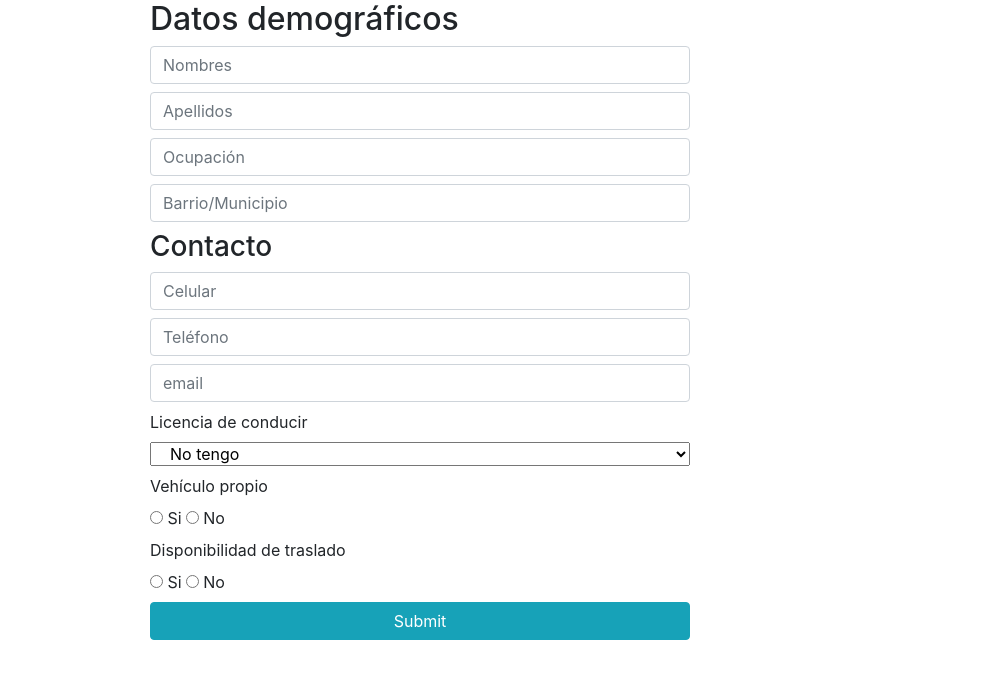
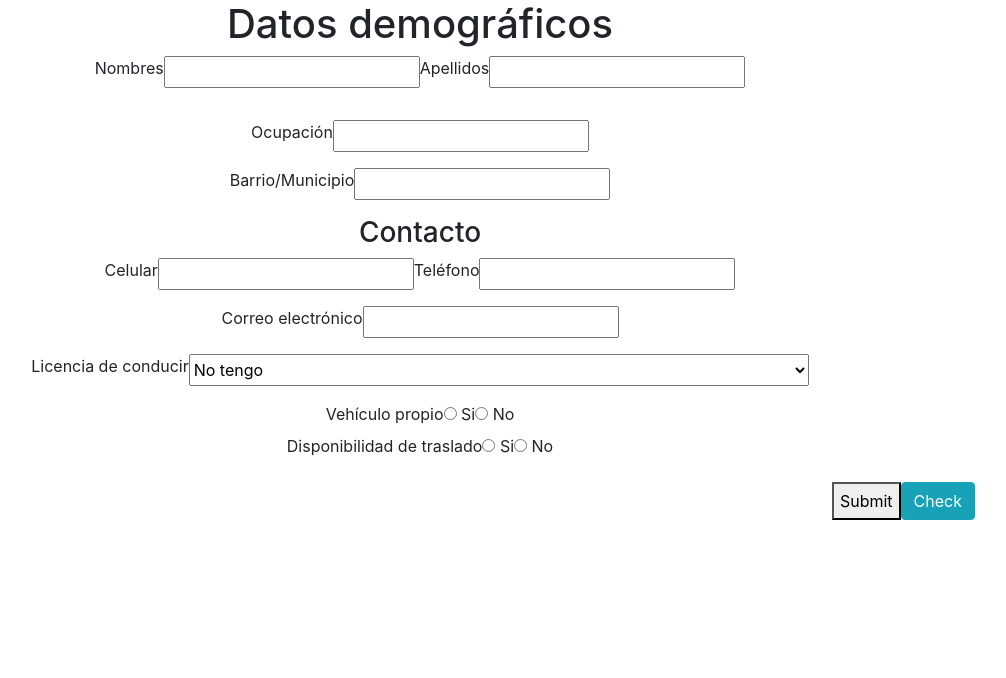
Before and after one commit to rajcespedes/cv, a React (Create React App) app: page / in a window 1280 px wide. Shown: the top 678 px of the page, without its empty margins (220-1226 px from the left). Built offline with nearby package versions, Linux system fonts and the light colour scheme.

Commit message:
Testing new Demografico component

```diff
--- a/src/App.js
+++ b/src/App.js
@@ -17,8 +17,8 @@ var browserHistory = [];
 function App() {
   return (
     <Router history={browserHistory}>
-      {/* <Route path='/' exact component={Demograficos} /> */}
-      <Route path='/' exact component={NewDemo} />
+      <Route path='/' exact component={Demograficos} />
+      {/* <Route path='/' exact component={NewDemo} /> */}
       <Route path='/experiencia' component={Experiencia} />
       <Route path='/educacion' component={Educacion} />
       <Route path='/competencias' component={Competencias}/>
--- a/src/demograficos.js
+++ b/src/demograficos.js
@@ -22,7 +22,7 @@ export default class Demograficos extends Component  {
         this.onChangeLicencia = this.onChangeLicencia.bind(this);
         this.onChangeVehiculo = this.onChangeVehiculo.bind(this);
         this.onChangeTraslado = this.onChangeTraslado.bind(this);
-        this.onClickButton = this.onClickButton(this);
+        // this.onClickButton = this.onClickButton(this);
         this.onSubmit = this.onSubmit.bind(this);
 
         this.state = {
@@ -158,10 +158,10 @@ export default class Demograficos extends Component  {
 
     }
 
-    onClickButton() {
-        var counter = this.state.count + 1;
-        this.setState({ count: counter});
-    }
+    // onClickButton() {
+    //     var counter = this.state.count + 1;
+    //     this.setState({ count: counter});
+    // }
 
     render(){
     return(
@@ -170,7 +170,6 @@ export default class Demograficos extends Component  {
             <div className="row">
                 <div className="col d-flex justify-content-center">
                     <h1>Datos demográficos</h1>
-                    <button onClick={this.onClickButton} className='btn btn-info'>Agregar diálogo</button>
                 </div>
             </div>
             <div className="row mb-3">
--- a/src/educacion.js
+++ b/src/educacion.js
@@ -117,7 +117,8 @@ export default class Educacion extends Component {
     }
 
     onChangeFechaInicio(e){
-        if(new Date(e.target.value+ " ").toLocaleDateString('en-US') > new Date().getMonth()+1 + "/" + new Date().getDay()  + "/" + new Date().getFullYear()){
+        if( new Date(e.target.value+ " ").toLocaleDateString('en-US') > new Date().getMonth()+1 + "/" +
+            new Date().getDay()  + "/" + new Date().getFullYear()){
             alert("Fecha de inicio no puede ser mayor al día de hoy.");
             this.setState({
                 fechaInicio: ''
--- a/src/newDemo.js
+++ b/src/newDemo.js
@@ -1,6 +1,6 @@
 import React, {useState} from "react";
 import { useHistory } from 'react-router-dom';
-import FloatingLabel from "react-bootstrap-floating-label";
+// import FloatingLabel from "react-bootstrap-floating-label";
 
 
 
@@ -31,8 +31,6 @@ const NewDemo = () => {
         console.log(window.localStorage.getItem('allV'));
 
     }
-
-    // let testVar =
 
     const handleSubmit = (e)=> {
         e.preventDefault();
@@ -71,18 +69,12 @@ const NewDemo = () => {
 
     return(
     <div className="container">
-                {/* <p>Tenemos un total de { counter } diálogos</p> */}
-                {/* <button onClick={onClickButton} className='btn btn-info'>Agregar diálogo</button> */}
                 <form onSubmit={handleSubmit}>
 
                 <div className="row justify-content-center">
                     <div className="col col-md-6 m-0">
                         <h2>Datos demográficos</h2>
-                    {/* </div> */}
-                {/* </div> */}
-                {/* <div className="row"> */}
-                    {/* <div className="col-sm-3 mb-2"> */}
-                    {/* <label for="nombre1">Nombres</label> */}
+
                         <input onChange={handleChange} type="text"
                         className="form-control mb-2"
                         placeholder="Nombres"
@@ -92,73 +84,48 @@ const NewDemo = () => {
                         />
 
 
-                    {/* <div className="col-sm-8 d-flex justify-content-center form-group">  */}
-                        {/* <label>Apellidos</label> */}
                         <input onChange={handleChange} type="text"
                         value={allValues.apellidos} name='apellidos'
                         placeholder="Apellidos"
                         className="form-control mb-2"
                         // required
                         />
-                    {/* </div> */}
 
-
-
-                 {/* <div className="row mb-3"> */}
-                    {/* <div className="col-sm-10 d-flex justify-content-center form-group"> */}
-                        {/* <label>Ocupación</label> */}
                         <input onChange={handleChange} type="text" name="ocupacion"
                         value={allValues.ocupacion}
                         placeholder="Ocupación"
                         className="form-control mb-2"
                         // required
                         />
-                    {/* </div> */}
-                {/* </div> */}
-                    {/* <div className="col-sm-10 d-flex justify-content-center form-group"> */}
+
                         <input onChange={handleChange} type="text" name="barrio"
                         value={allValues.barrio}
                         className="form-control mb-2"
                         placeholder="Barrio/Municipio"
                         // required
                         />
-                    {/* </div>   */}
 
+                        <h3>Contacto</h3>
 
-                {/* <div className="row"> */}
-                    {/* <div className="col d-flex justify-content-center"> */}
-                        <h3>Contacto</h3>
-                    {/* </div> */}
-                {/* </div> */}
-                {/* <div className="row mb-3"> */}
-                    {/* <div className="col-8 d-flex justify-content-center form-group"> */}
                         <input onChange={handleChange} type="phone" name='celular'
                         value={allValues.celular}
                         placeholder="Celular"
                         className="form-control mb-2"
                         // required
                         />
-                    {/* </div> */}
-                    {/* <div className="col-8 d-flex justify-content-center form-group"> */}
+
                         <input onChange={handleChange} type="phone"
                         name="telefono" value={allValues.telefono}
                         placeholder="Teléfono"
                         className="form-control mb-2"/>
 
-                    {/* </div>  */}
-                    {/* </div> */}
-
-                    {/* <div className="col-8 d-flex justify-content-center form-group"> */}
                         <input onChange={handleChange} type="email"
                         name='email' value={allValues.email}
                         placeholder="email"
                         className="form-control mb-2"/>
-                    {/* </div>  */}
-                {/* </div> */}
-                {/* <div className="row mb-3"> */}
-                    {/* <div className="col d-flex justify-content-center"> */}
+
                         <label>Licencia de conducir</label>
-                        <select onChange={handleChange} name='licencia' className="col-12">
+                        <select onChange={handleChange} name='licencia' className="col-12 form-control">
                             <option value="0">No tengo</option>
                             <option value="1">Motores (Cat 1)</option>
                             <option value="2">Vehículos livianos (Cat 2)</option>
@@ -166,30 +133,20 @@ const NewDemo = () => {
                             <option value="4">Autobuses y camiones de más de 2 (Cat 4)</option>
                             <option value="5">Operador de equipos especiales: motoniveladora, retroexcavadora, etc. (Cat 5)</option>
                         </select>
-                    {/* </div> */}
-                {/* </div> */}
-                {/* <div className="row"> */}
-                    {/* <div className="col d-flex justify-content-center"> */}
+
                     <br/>
                         <label className="mt-2">Vehículo propio</label>
                         <div onChange={handleChange}>
                             <input type="radio" value="Si"  name="vehiculo"/> <label className="mr-1">Si</label>
                             <input type="radio" value="No" name="vehiculo"/> <label>No</label>
                         </div>
-                    {/* </div> */}
-                {/* </div> */}
-                {/* <div className="row mb-3"> */}
-                    {/* <div className="col d-flex justify-content-center"> */}
+
                         <label>Disponibilidad de traslado</label>
                         <div onChange={handleChange}>
                             <input type="radio" value="Si"  name="traslado"/> <label className="mr-1">Si</label>
                             <input type="radio" value="No" name="traslado"/> <label>No</label>
                         </div>
-                    {/* </div> */}
-                {/* </div>  */}
 
-                {/* <div className="row"> */}
-                    {/* <div className="col d-flex justify-content-end"> */}
                         < button className="col btn btn-info justify-content-end" type="Submit" value='Prueba'> Submit </button>
                         {/* <button type="submit" onClick={ () => history.push('/experiencia')} > */}
                             {/* Probar
```
